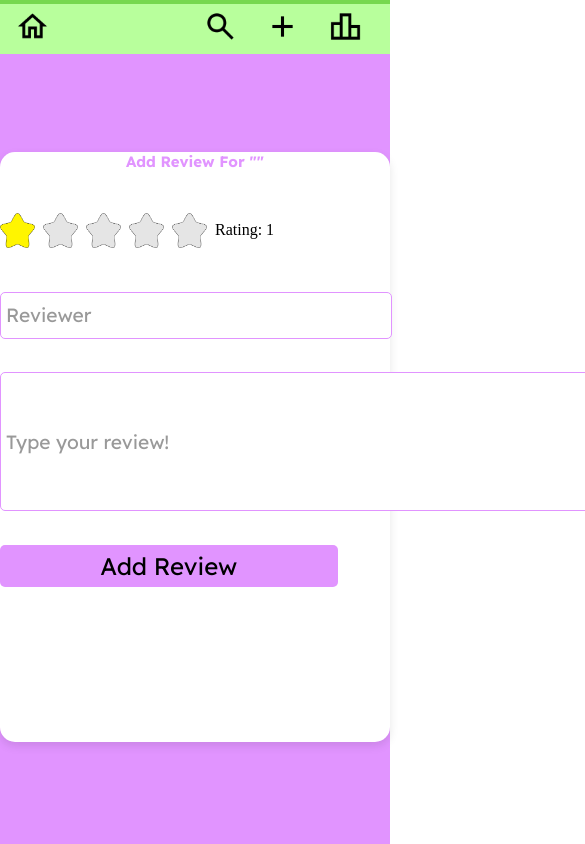
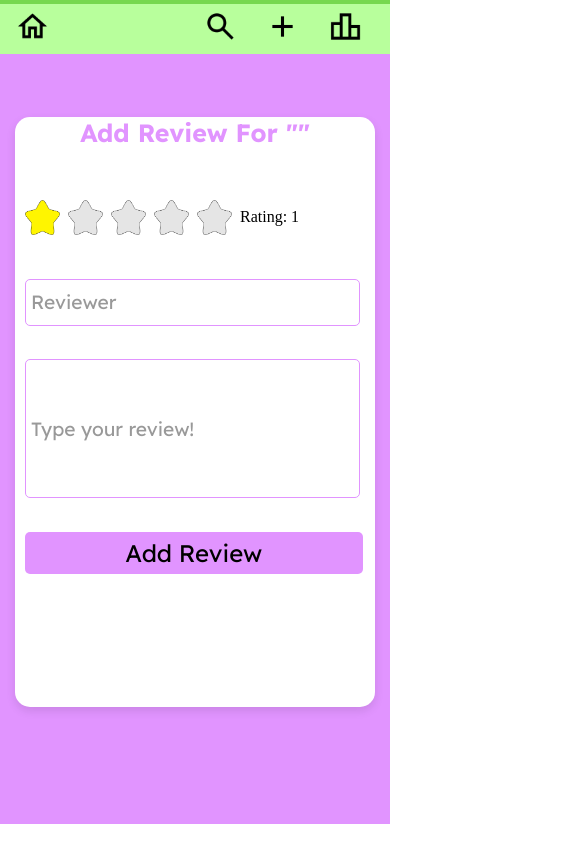
Before and after one commit to gracexichen/FrozenFoodReviews, a React (Create React App) app in the folder Frontend/: page /add-review/1 in a window 390 px wide. Shown: the top 844 px of the page, 585 px wide, since content can reach past the window. Built offline with nearby package versions, Linux system fonts and the light colour scheme; no server answers; a web font is replaced by a local one.

Commit message:
fix mobile style #2

```diff
--- a/Frontend/src/Add/Add.css
+++ b/Frontend/src/Add/Add.css
@@ -11,7 +11,6 @@
 
 .add-box{
     height: auto;
-    width: 40%;
     padding: 30px;
     border-radius: 15px;
     background-color: white;
@@ -68,3 +67,20 @@
 .submit-button:hover{
     border-width: 3px;
 }
+
+/* Web */
+@media (min-width: 769px){
+    .add-box{
+        width: 40%;
+    }
+}
+
+/* Mobile */
+@media (max-width:768px){
+    .add-box{
+        width: 95%;
+    }
+    .input-box{
+        width: 90%;
+    }
+}
--- a/Frontend/src/Search/FoodReviews.css
+++ b/Frontend/src/Search/FoodReviews.css
@@ -9,23 +9,22 @@
 
 .review-container {
     padding-top: 50px;
-    height: calc(100vh - 50px);
     display: flex;
     flex-direction: column;
     align-items: center;
     justify-content: center;
     background-color: #e194ff;
+    height: calc(100vh - 50px);
 }
 
 .review-form {
     display: flex;
     flex-direction: column;
     gap: 4vh;
+    padding:10px;
 }
 
 .review-username {
-    height: 35px;
-    width: 45vh;
     font-family: 'Lexend Deca', sans-serif;
     font-size: 1.2rem;
     padding: 5px;
@@ -34,11 +33,8 @@
 }
 
 .review-textbox {
-    width: 80vh;
     font-family: 'Lexend Deca', sans-serif;
     font-size: 1.2rem;
-    min-height: 15vh;
-    max-height: 30vh;
     padding: 5px;
     border: 1px solid #e194ff;
     border-radius: 5px;
@@ -87,16 +83,26 @@
 /* Mobile */
 @media (max-width: 768px){
     .review-title{
-        font-size: 15px;
+        font-size: 25px;
     }
     .review-components {
-        margin: 10px;
-        height: 100%;
         width: 100%;
         border-radius: 15px;
         height: 70vh;
         background-color: white;
         box-shadow: 0 4px 10px rgba(0, 0, 0, 0.1);
+    }
+    .review-container{
+        padding:15px;
+    }
+    .review-username{
+        height: 35px;
+        width: 95%;
+    }
+    .review-textbox{
+        width: 95%;
+        min-height: 15vh;
+        max-height: 30vh;
     }
 }
 
@@ -113,4 +119,13 @@
         background-color: white;
         box-shadow: 0 4px 10px rgba(0, 0, 0, 0.1);
     }
+    .review-username{
+        height: 35px;
+        width: 45vh;
+    }
+    .review-textbox{
+        width: 80vh;
+        min-height: 15vh;
+        max-height: 30vh;
+    }
 }
```
